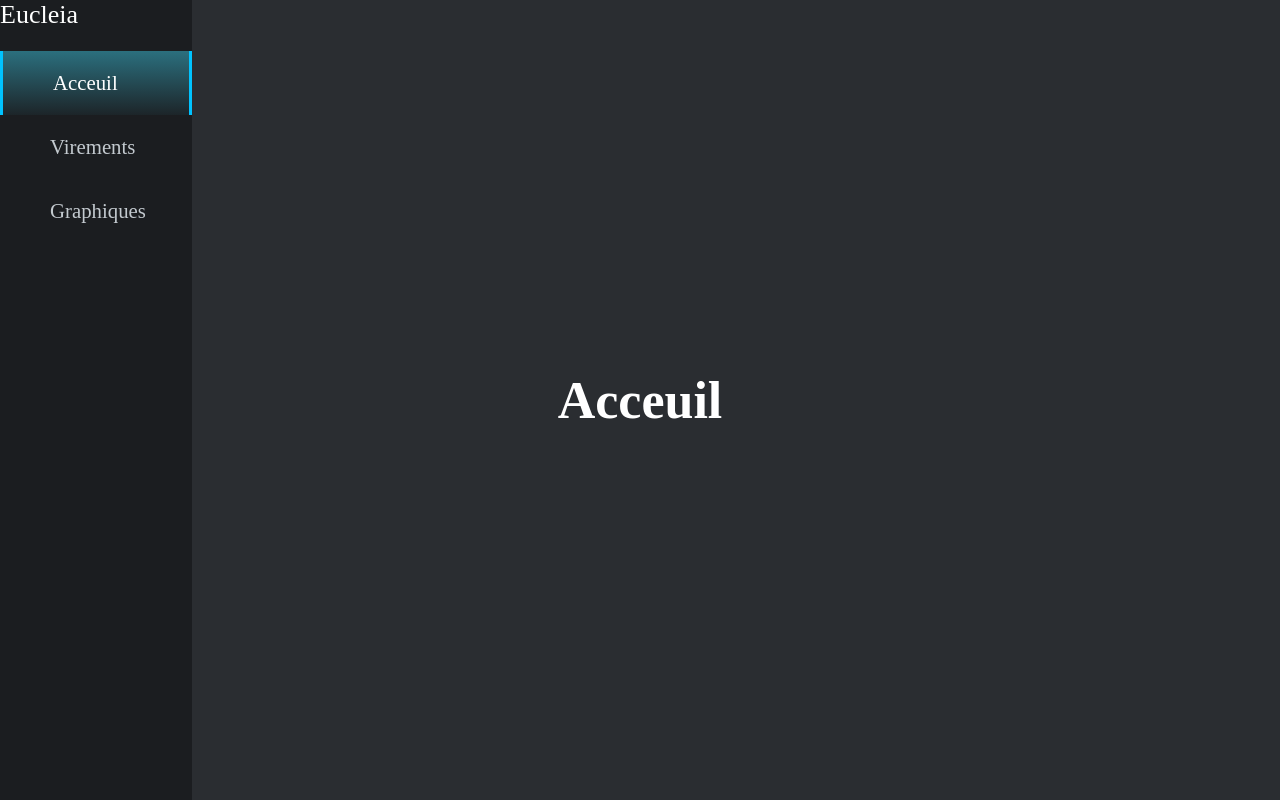
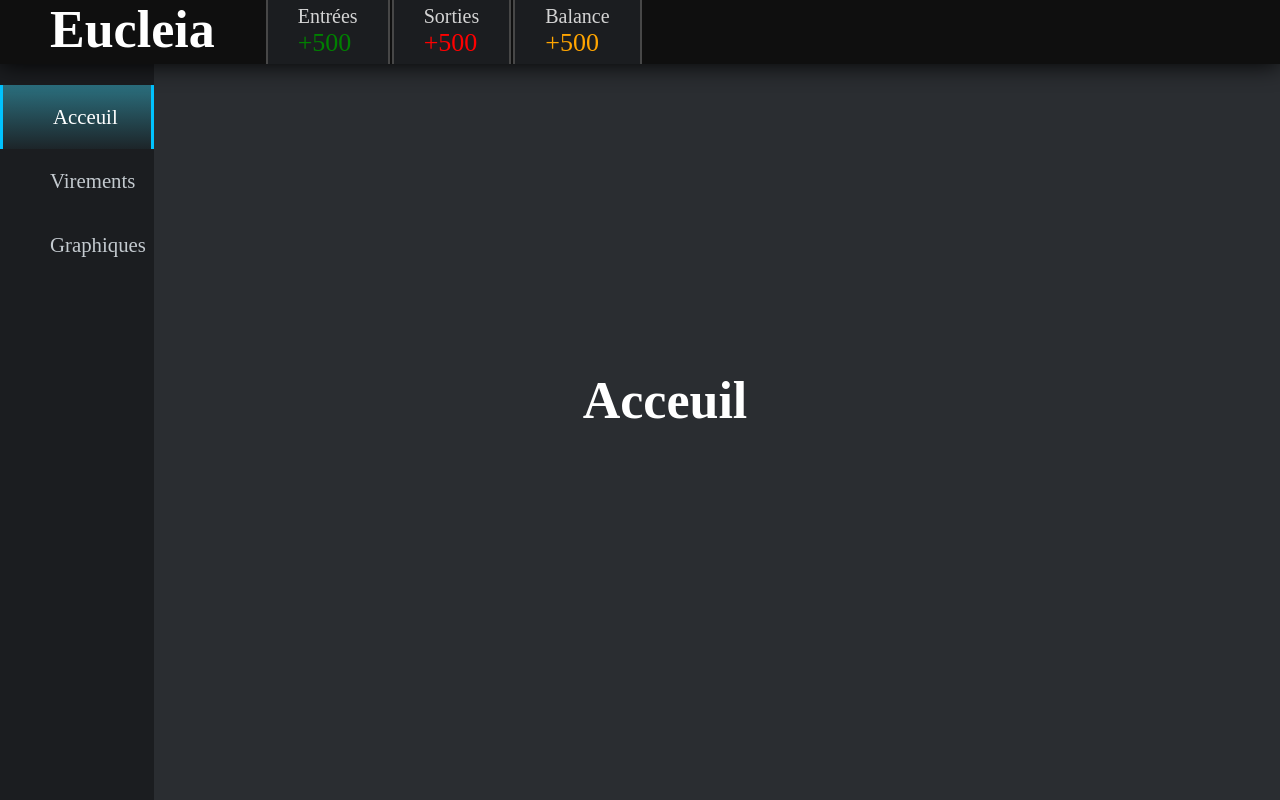
Before and after one commit to Thomas-Zorroche/Eucleia, a React (Create React App) app: page / in a window 1280 px wide. Built offline with nearby package versions, Linux system fonts and the light colour scheme.

Commit message:
add transfer page (hard code data)

```diff
--- a/src/App.js
+++ b/src/App.js
@@ -5,15 +5,22 @@ import './style/style.css';
 import { React } from 'react'
 
 import { MenuBar } from './components/ui/MenuBar'
+import { HeaderBar } from './components/ui/HeaderBar'
 import { Main } from './components/Main'
 
 
 function App() {
   return (
     <div className="App">
+
       <header className="App-header"></header>
+
       <MenuBar />
+
+      <HeaderBar />
+
       <Main />
+
     </div>
   );
 }
--- a/src/components/d3/Bar.jsx
+++ b/src/components/d3/Bar.jsx
@@ -1,5 +1,4 @@
-import { React, useState, useEffect } from "react";
-import { scaleBand, scaleLinear } from 'd3';
+import { React, useState } from "react";
 
 export const Bar = ({ value, x, y, height, bandwidth, color }) => {
 
--- a/src/components/d3/BarChart.jsx
+++ b/src/components/d3/BarChart.jsx
@@ -76,7 +76,7 @@ export const BarChart = ({ width, height, dataX, dataY }) => {
             <Bar
               key={index}
               value={value}
-              x={xScale(xValues[index])}
+              x = {xScale(xValues[index]) || 0}
               y={yScale(value)}
               height={innerHeight - yScale(value)}
               bandwidth={xScale.bandwidth()}
--- /dev/null
+++ b/src/components/ui/HeaderBar.jsx
@@ -0,0 +1,19 @@
+import { React } from 'react'
+import { HeaderValueViewer } from './HeaderValueViewer'
+
+export const HeaderBar = () => {
+
+  return (
+    <div id="HeaderBar">
+
+      <h1>Eucleia</h1>
+
+      <HeaderValueViewer label="Entrées" color="green"/>
+
+      <HeaderValueViewer label="Sorties" color="red"/>
+
+      <HeaderValueViewer label="Balance" color="orange"/>
+
+    </div>
+  )
+}
--- /dev/null
+++ b/src/components/ui/HeaderValueViewer.jsx
@@ -0,0 +1,17 @@
+import { React, useState } from 'react'
+
+export const HeaderValueViewer = ({ label, color }) => {
+
+  const [value, setValue] = useState(500);
+
+  return (
+    <div className="headerComponent">
+      <p className="labelHeaderComp">{label}</p>
+
+      <p className="valueHeaderComp" style={{color: color}}>
+        {value > 0 ? "+" + value : value}
+      </p>
+    </div>
+  )
+
+}
--- a/src/components/ui/MenuBar.jsx
+++ b/src/components/ui/MenuBar.jsx
@@ -1,5 +1,5 @@
 /* eslint-disable react/prop-types */
-import { React, useEffect, useState } from 'react';
+import { React, useState } from 'react';
 import { MenuButton } from './MenuButton';
 import { Link } from "react-router-dom"
 import '../../style/component.css'
@@ -34,7 +34,6 @@ export const MenuBar = () => {
 
   return (
     <div id="MenuBar">
-      Eucleia
       <ul>
         <Link to="/">
           <MenuButton active={activeButtons[0]} onActiveChanged={changeMenu} label="Acceuil"/>
--- a/src/components/ui/MenuButton.jsx
+++ b/src/components/ui/MenuButton.jsx
@@ -6,7 +6,7 @@ export const MenuButton = ({ active, label, onActiveChanged }) => {
 
   useEffect(() => {
     setActive(active);
-  }, [])
+  }, [active])
 
   useEffect(() => {
     setActive(active);
--- /dev/null
+++ b/src/components/ui/Transfer.jsx
@@ -0,0 +1,27 @@
+import { React } from 'react'
+import '../../style/component.css'
+
+export const Transfer = ({ index, user, value, date, comment}) => {
+
+  return (
+    <div className="transferContainer"
+      style={{backgroundColor: (index % 2 === 0) ? "var(--grey)" : "var(--greyDark)"}}
+    >
+      <p className="transferUser" >{user}</p>
+
+      <p className="transferPerso">o</p>
+
+      <p className="transferDate">{date}</p>
+
+      <p className="transferType">COURSES</p>
+
+      <p className="transferComment" style={{flexGrow:4}}>{comment}</p>
+
+      <p className="transferValue"
+        style={{color: (value > 0) ? "green" : "red"}}
+      >
+        {(value > 0) ? "+" + value + "€" : value + "€"}
+      </p>
+    </div>
+  )
+}
--- a/src/index.js
+++ b/src/index.js
@@ -2,7 +2,6 @@ import React from 'react';
 import ReactDOM from 'react-dom';
 import './index.css';
 import App from './App';
-import reportWebVitals from './reportWebVitals';
 
 import { BrowserRouter } from 'react-router-dom';
 
--- a/src/pages/GraphiquesPage.jsx
+++ b/src/pages/GraphiquesPage.jsx
@@ -1,29 +1,6 @@
 import { React, useState, useEffect } from 'react';
 
 import { BarChart } from '../components/d3/BarChart';
-
-const dataX1 = [
-  "janvier",
-  "fevrier",
-  "mars",
-  "avril",
-  "mai",
-  "juin",
-  "juillet",
-  "aout",
-  "septembre"
-];
-const dataY1 = [
-  800,
-  750,
-  222,
-  550,
-  119,
-  31,
-  112,
-  551,
-  496
-];
 
 async function queryDatabase(query) {
   const response = await fetch("http://localhost/Eucleia/api/eucleia/?q=" + query, {
@@ -39,8 +16,8 @@ const sortByDates = (data) => {
 }
 
 export const GraphiquePage = () => {
-  const [dataX, setDataX] = useState(dataX1);
-  const [dataY, setDataY] = useState(dataY1);
+  const [dataX, setDataX] = useState([]);
+  const [dataY, setDataY] = useState([]);
 
   useEffect(() => {
     async function loadData()
@@ -50,7 +27,7 @@ export const GraphiquePage = () => {
 
       const data = dates.map((date, index) => ({date:[date], value:values[index]}));
 
-      console.log(sortByDates(data))
+      sortByDates(data);
 
       setDataX(data.map(obj => obj.date));
       setDataY(data.map(obj => parseInt(obj.value)));
--- a/src/pages/VirementsPage.jsx
+++ b/src/pages/VirementsPage.jsx
@@ -1,8 +1,41 @@
-import React from 'react';
+import React, { useState } from 'react';
+
+import { Transfer } from '../components/ui/Transfer';
+
+const transfersTest = [
+  {id:0, user:"Thomas", value: 55, date: "2021-07-05", comment:"Courses Carrefour Bay2 Torcy - Anniversaire 17 mois"},
+  {id:1, user:"Emma", value: -445, date: "2021-12-05", comment:"Courses de Noel Carrefour Bay 2"},
+  {id:2, user:"Thomas", value: -1000, date: "2021-07-05", comment:"LOLOL...."},
+  {id:3, user:"Emma", value: 4, date: "2021-01-05", comment:"Ceci est un très très logn commentaires bllbalal fjiehfopjfwjlm.... \
+  Ceci est un très très logn commentaires bllbalal fjiehfopjfwsss"},
+
+]
 
 export const VirementPage = () => {
 
+  const [transfers, setTransfers] = useState([])
+
   return (
-    <h1>Virements</h1>
+    <div id="Page">
+      <h1>Virements</h1>
+
+
+      <div className="transfers">
+        <div className="transferContainer transferHeader"  style={{backgroundColor: "var(--greyDark)"}}>
+          <p>User</p>
+          <p>Perso</p>
+          <p>Date</p>
+          <p>Type</p>
+          <p style={{flexGrow:4}}>Commentaire</p>
+          <p>Value</p>
+        </div>
+        {transfersTest.map((t, i) =>
+          <Transfer key={t.id} index={i} user={t.user} value={t.value} date={t.date} comment={t.comment} />
+        )}
+      </div>
+
+    </div>
+
+
   )
 }
--- a/src/style/component.css
+++ b/src/style/component.css
@@ -7,13 +7,67 @@
 *   -
 */
 
+/* PAGE */
+#Page {
+  width: 88vw;
+  height:92vh;
+  position:absolute;
+  right: 0;
+  bottom: 0;
+
+  display: flex;
+  align-items: center;
+  flex-direction: column;
+}
+h1 {
+  margin-left: 50px;
+}
+
+/* Header Bar */
+#HeaderBar {
+  position: absolute;
+  top:0;
+  left: 0;
+
+  width: 100vw;
+  height: 8vh;
+  background-color: rgb(15, 15, 15);
+
+  display: flex;
+  justify-content: flex-start;
+
+  filter: drop-shadow(0 0 0.75rem rgb(0, 0, 0));
+}
+
+#HeaderBar h1 {
+  margin: 0px 50px 0px 50px;
+}
+
+#HeaderBar p {
+  margin: 0px;
+}
+
+.headerComponent {
+  padding: 5px 30px 5px 30px;
+  margin: 0 1px 0 1px;
+  border-left: 2px solid;
+  border-right: 2px solid;
+  border-color: rgb(71, 71, 71);
+  background-color: var(--greyDark);
+}
+.labelHeaderComp {
+  font-size: 20px;
+  color: rgb(212, 212, 212);
+}
+
 
 /* MenuBar */
 #MenuBar {
   position: absolute;
+  bottom: 0;
   left: 0;
-  height: 100vh;
-  width: 15vw;
+  height: 92vh;
+  width: 12vw;
 
   background-color: var(--greyDark);
 }
@@ -51,3 +105,60 @@
   border-color: rgb(0, 195, 255);
   background: linear-gradient(0deg, rgba(57, 181, 206, 0.05) 0%, rgba(57, 181, 206, 0.541) 100%);
 }
+
+/* TRANFSERS
+--------------------------------------------------------
+*/
+/* Containes all Transfer Components */
+.transfers {
+  display: flex;
+  flex-direction: column;
+  width: 75%;
+
+  border: 1px solid;
+  border-color: rgb(131, 131, 131);
+  filter: drop-shadow(0 0 0.55rem rgb(26, 26, 26));
+  font-size: 20px;
+}
+/* This is the Transfer Component */
+.transferContainer {
+  padding: 0px 20px 0px 20px;
+  background-color: var(--greyDark);
+  display: flex;
+  justify-content: space-between;
+  align-items: center;
+}
+.transferHeader {
+  font-weight: bold;
+}
+.transferContainer p {
+  flex-basis: 0;
+  flex-grow: 1;
+  text-align: center;
+  margin: 15px 40px 15px 40px;
+}
+.transferType {
+  background-color: blueviolet;
+  border-radius: 10px;
+  padding: 8px;
+}
+.transferComment {
+  font-size: 16px;
+}
+.transferValue {
+  font-size: 22px;
+}
+.transferPerso {
+  font-size: 22px;
+}
+
+.addTransferContainer {
+  padding: 0px 20px 0px 20px;
+  margin-top: 25px;
+  border: 2px solid;
+  border-color: aliceblue;
+  border-radius: 15px;
+  background-color: var(--greyDark);
+
+  display: flex;
+}
```
